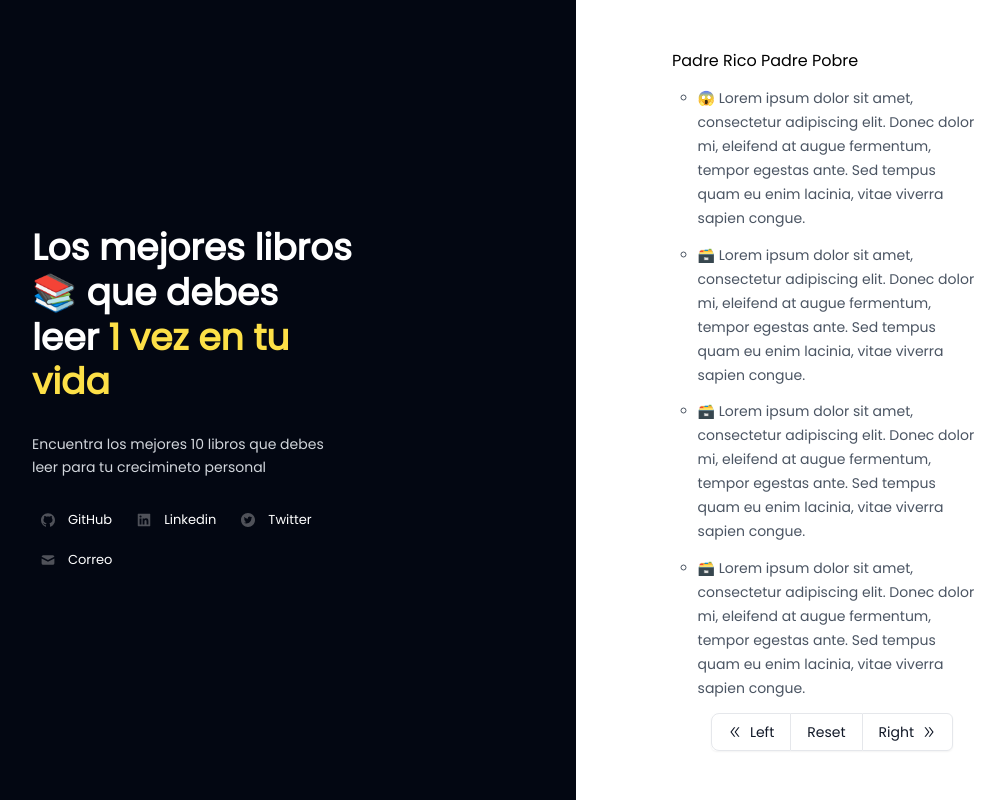
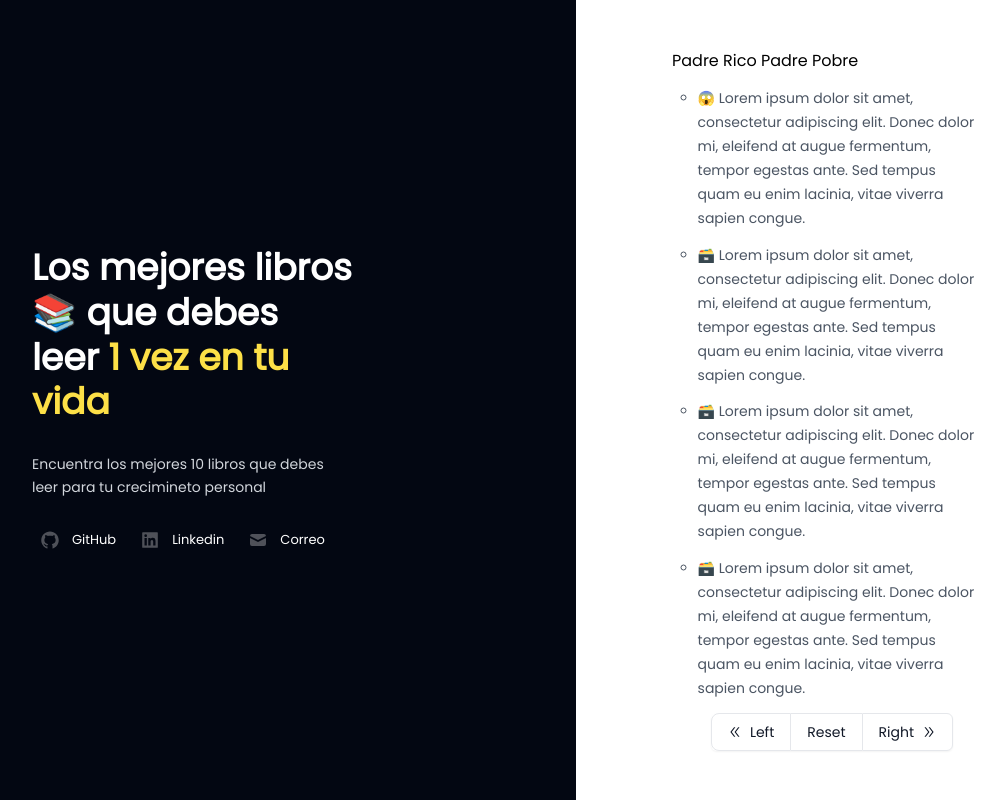
Before and after one commit to coderito/Boof, a Next.js app: page / in a window 1280 px wide. Shown: the whole page, without its empty margins (64-1069 px from the left). Built offline with nearby package versions, Linux system fonts and the light colour scheme.

Commit message:
sacando twitter

```diff
--- a/src/app/components/LadoIzquierdo.jsx
+++ b/src/app/components/LadoIzquierdo.jsx
@@ -23,7 +23,7 @@
             href="https://github.com/midudev/noticias.dev"
           >
             <span class="absolute inset-0 -z-10 scale-75 rounded-lg bg-white/5 opacity-0 transition group-hover:scale-100 group-hover:opacity-100"></span>
-            <AiFillGithub className="h-4 w-4" />
+            <AiFillGithub className="h-5 w-5" />
             <span class="self-baseline text-white font-medium">GitHub</span>
           </a>
           <a
@@ -31,24 +31,15 @@
             href="/rss/feed.xml"
           >
             <span class="absolute inset-0 -z-10 scale-75 rounded-lg bg-white/5 opacity-0 transition group-hover:scale-100 group-hover:opacity-100"></span>
-            <AiFillLinkedin className="w-4 h-4" />
+            <AiFillLinkedin className="h-5 w-5" />
             <span class="self-baseline text-white font-medium">Linkedin</span>
-          </a>
-
-          <a
-            class="group relative isolate flex items-center rounded-lg px-2 py-0.5 text-[0.8125rem]/6 font-medium text-white/30 transition-colors hover:text-sky-300 gap-x-3 flex-none"
-            href="/rss/feed.xml"
-          >
-            <span class="absolute inset-0 -z-10 scale-75 rounded-lg bg-white/5 opacity-0 transition group-hover:scale-100 group-hover:opacity-100"></span>
-            <AiFillTwitterCircle className="w-4 h-4" />
-            <span class="self-baseline text-white font-medium">Twitter</span>
           </a>
           <a
             class="group relative isolate flex items-center rounded-lg px-2 py-0.5 text-[0.8125rem]/6 font-medium text-white/30 transition-colors hover:text-sky-300 gap-x-3 flex-none"
             href="/rss/feed.xml"
           >
             <span class="absolute inset-0 -z-10 scale-75 rounded-lg bg-white/5 opacity-0 transition group-hover:scale-100 group-hover:opacity-100"></span>
-            <HiMail className="w-4 h-4" />
+            <HiMail className="h-5 w-5" />
             <span class="self-baseline text-white font-medium">Correo</span>
           </a>
         </div>
```
